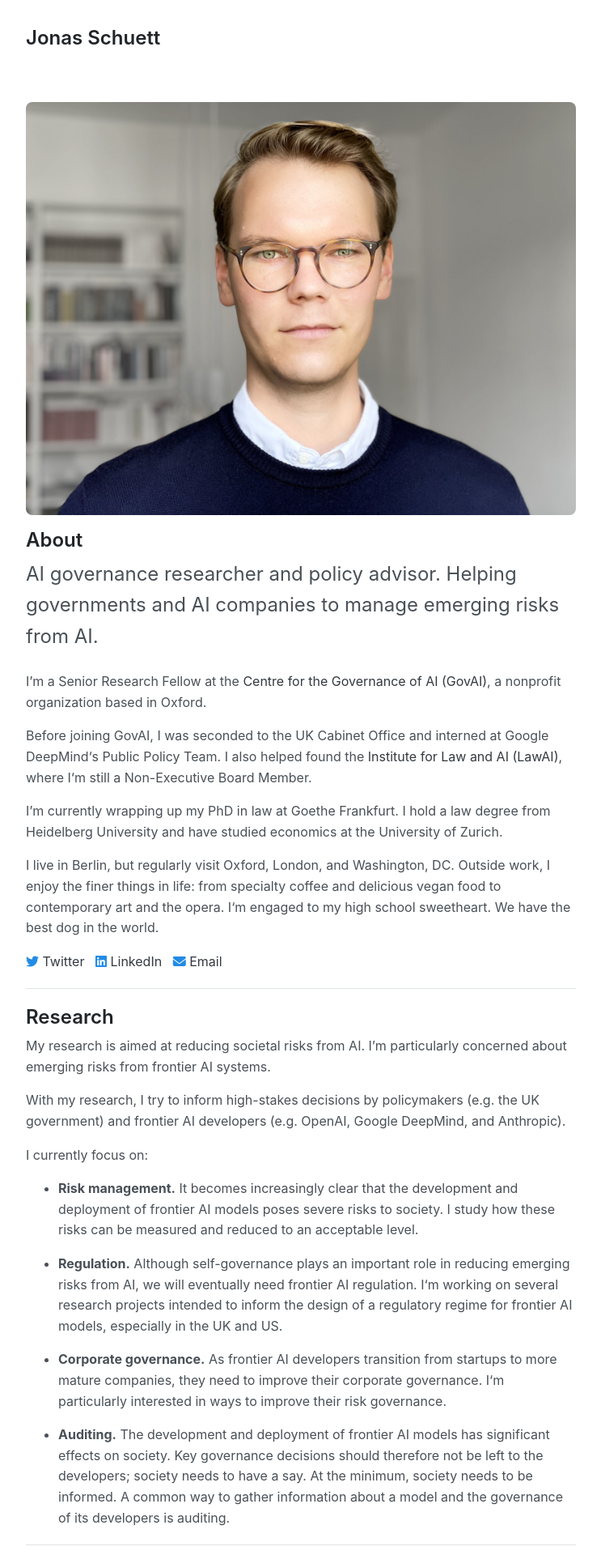
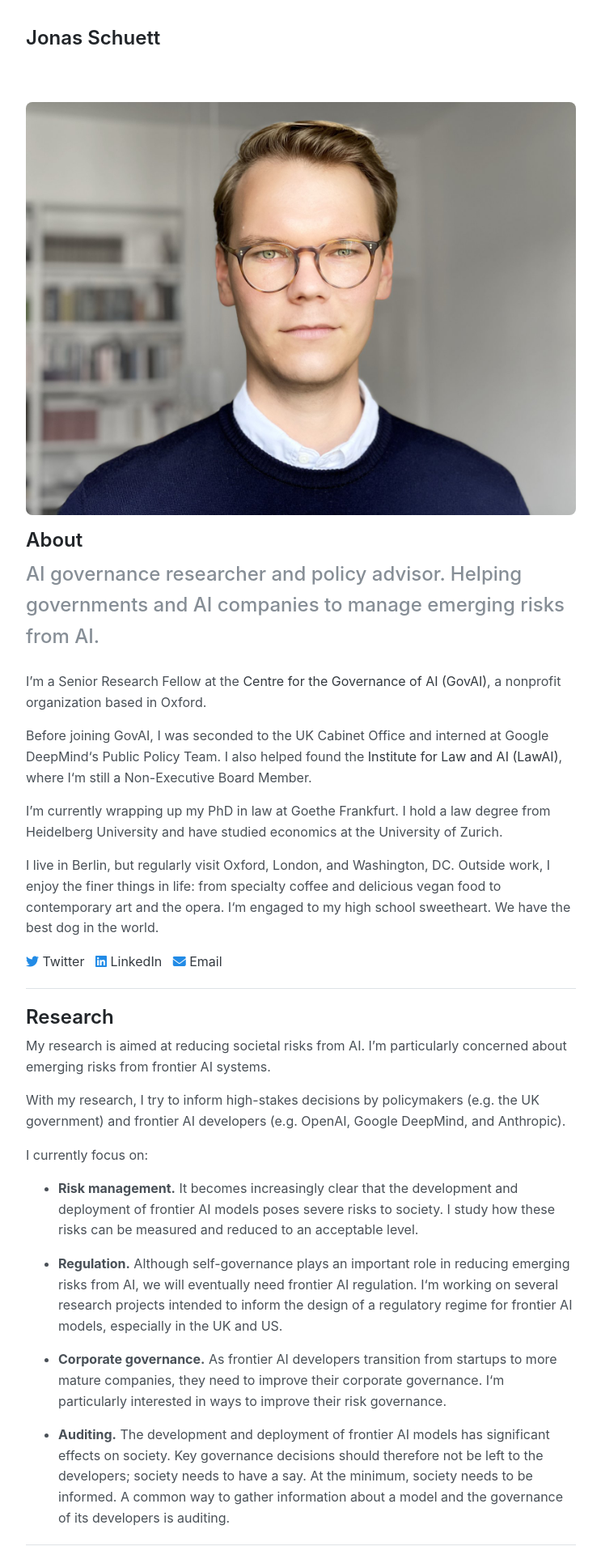
Before and after one commit to jonasschuett/jonasschuett.github.io, a Jekyll site: the page built from index.html, in a window 1280 px wide. Shown: the top 1920 px of the page at 81% size, without its empty margins (268-1011 px from the left). Built offline with Jekyll 4.4.1, drawn with Linux system fonts in a browser that asks for light colours; nearby versions of some CDN libraries; the list of posts is cut into pages by our own code.

Commit message:
Update _type.scss

```diff
--- a/_sass/_type.scss
+++ b/_sass/_type.scss
@@ -111,7 +111,7 @@ a[href^="#fnref:"] {
 
 .lead {
   font-size: 1.5rem;
-  font-weight: 400;
-  color: var(--gray-700);
+  font-weight: 500;
+  color: var(--gray-600);
   margin-bottom: 1.5rem;
 }
```
